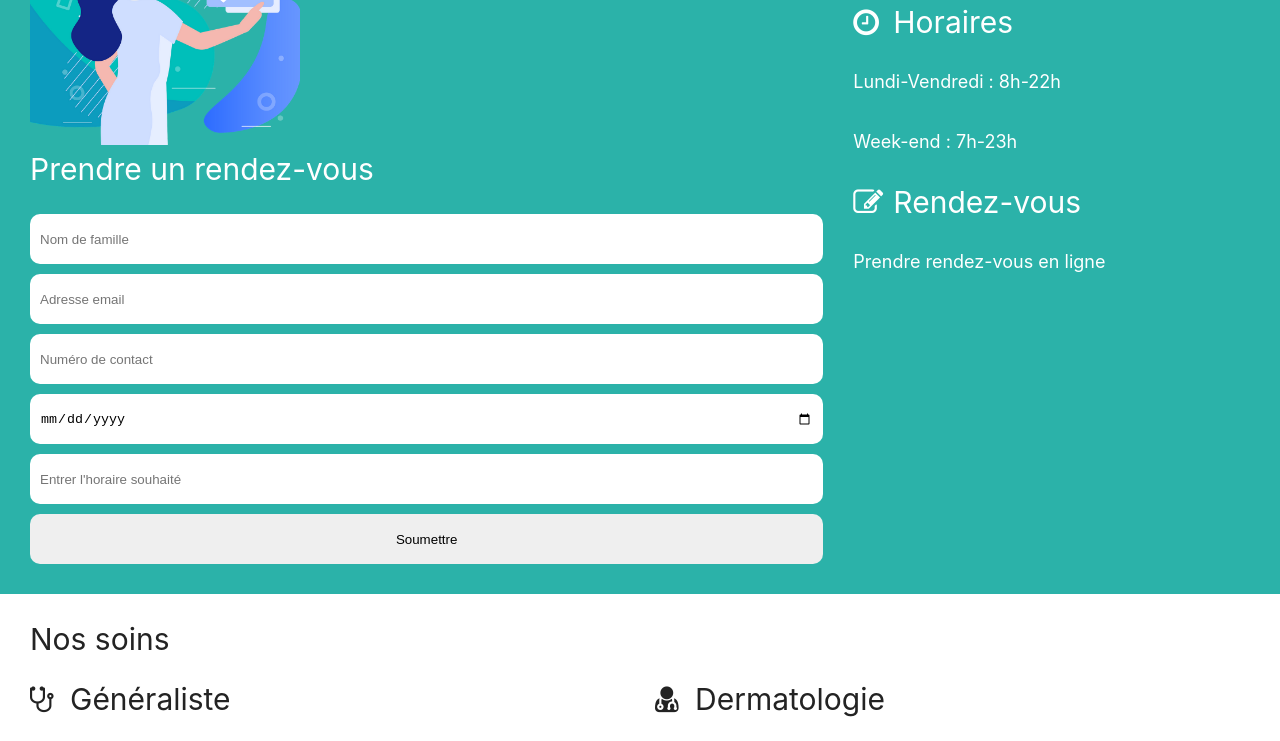
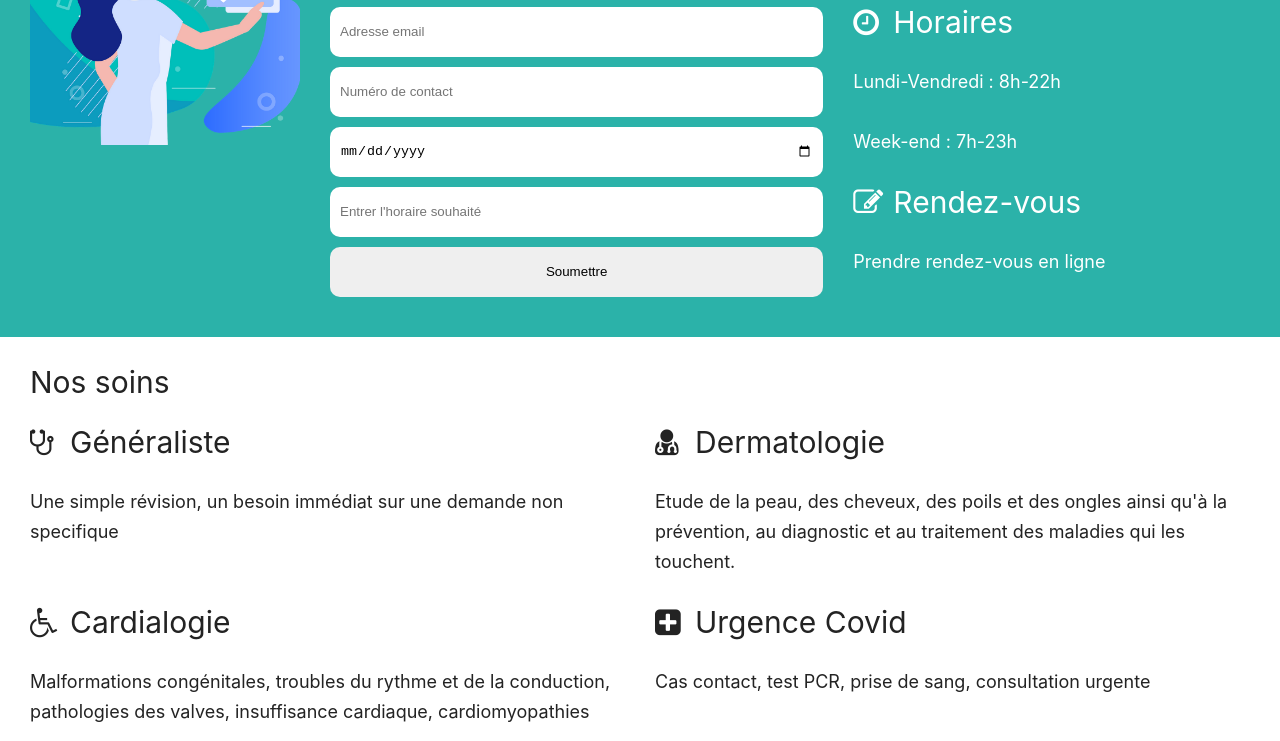
Before and after one commit to ggasnier/challenge-hopital, a website: page index.html in a window 1280 px wide. Shown: the part 807-1548 px from the top of the page. Drawn offline with Linux system fonts and the light colour scheme.

Commit message:
correction faute de frappe

```diff
--- a/src/sass/_appointment.scss
+++ b/src/sass/_appointment.scss
@@ -8,7 +8,7 @@
     flex-direction: column-reverse;
 
     @media screen and (min-width: 640px) {
-      flex-direction: ow-reverse;
+      flex-direction: row-reverse;
     }
 
     /* Le formulaire */
```
Also changed, not shown: css/style.css.
